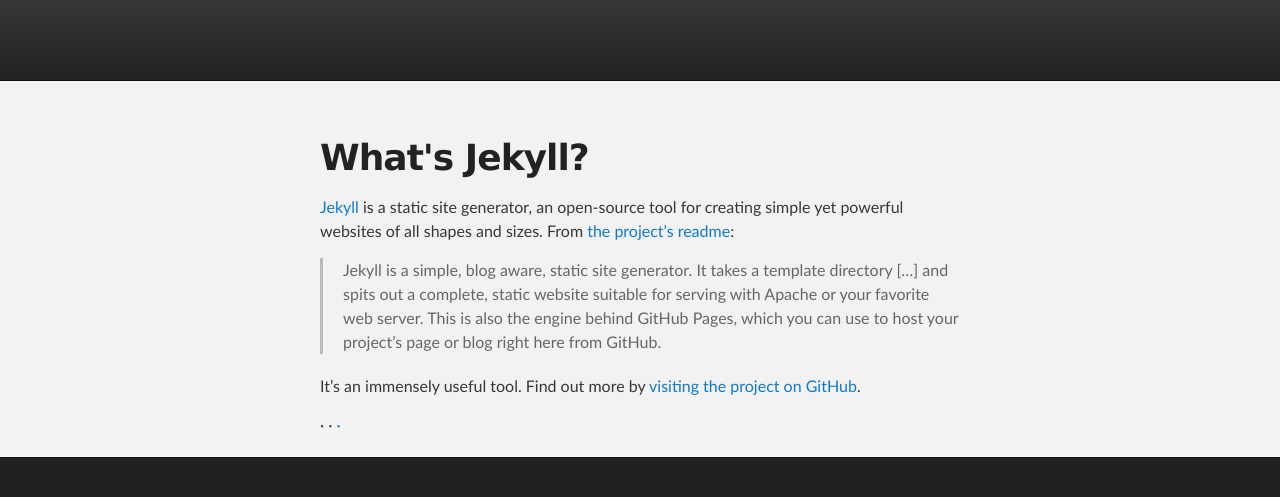
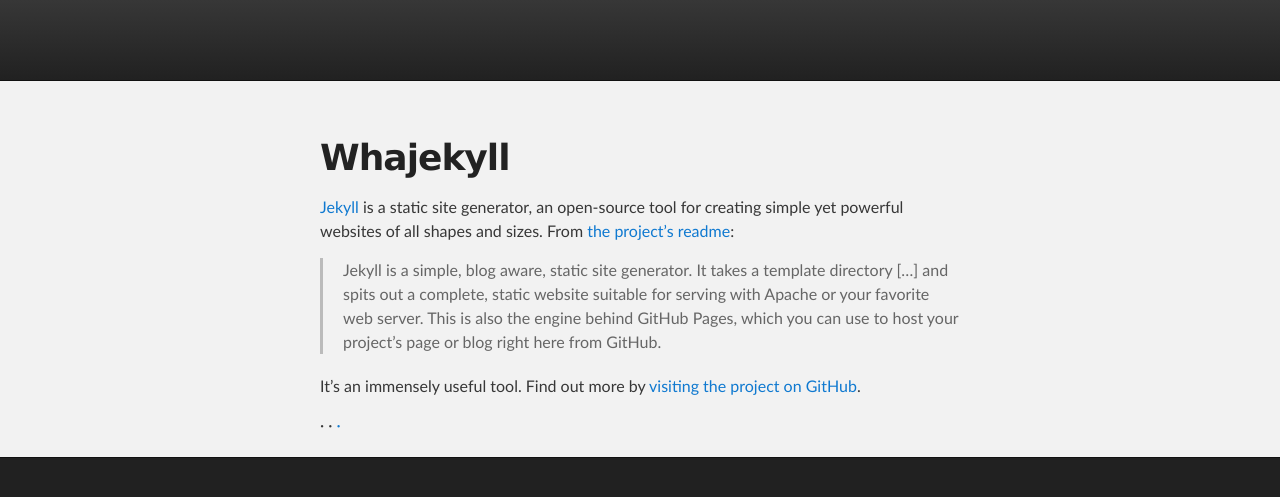
Before and after one commit to hellotarkim/hellotarkim.github.io, a Jekyll site: the page built from _posts/2016-01-01-whajekyll.md, in a window 1280 px wide. Shown: the top 497 px of the page. Built offline with Jekyll 4.4.1, drawn with Linux system fonts in a browser that asks for light colours.

Commit message:
Update and rename 2016-01-01-whats-jekyll.md to 2016-01-01-whajekyll.md

```diff
--- a/_posts/2016-01-01-whats-jekyll.md
+++ b/_posts/2016-01-01-whajekyll.md
@@ -1,8 +1,3 @@
----
-title: What's Jekyll?
-layout: post
----
-
 [Jekyll](http://jekyllrb.com) is a static site generator, an open-source tool for creating simple yet powerful websites of all shapes and sizes. From [the project's readme](https://github.com/jekyll/jekyll/blob/master/README.markdown):
 
 > Jekyll is a simple, blog aware, static site generator. It takes a template directory [...] and spits out a complete, static website suitable for serving with Apache or your favorite web server. This is also the engine behind GitHub Pages, which you can use to host your project’s page or blog right here from GitHub.
```
